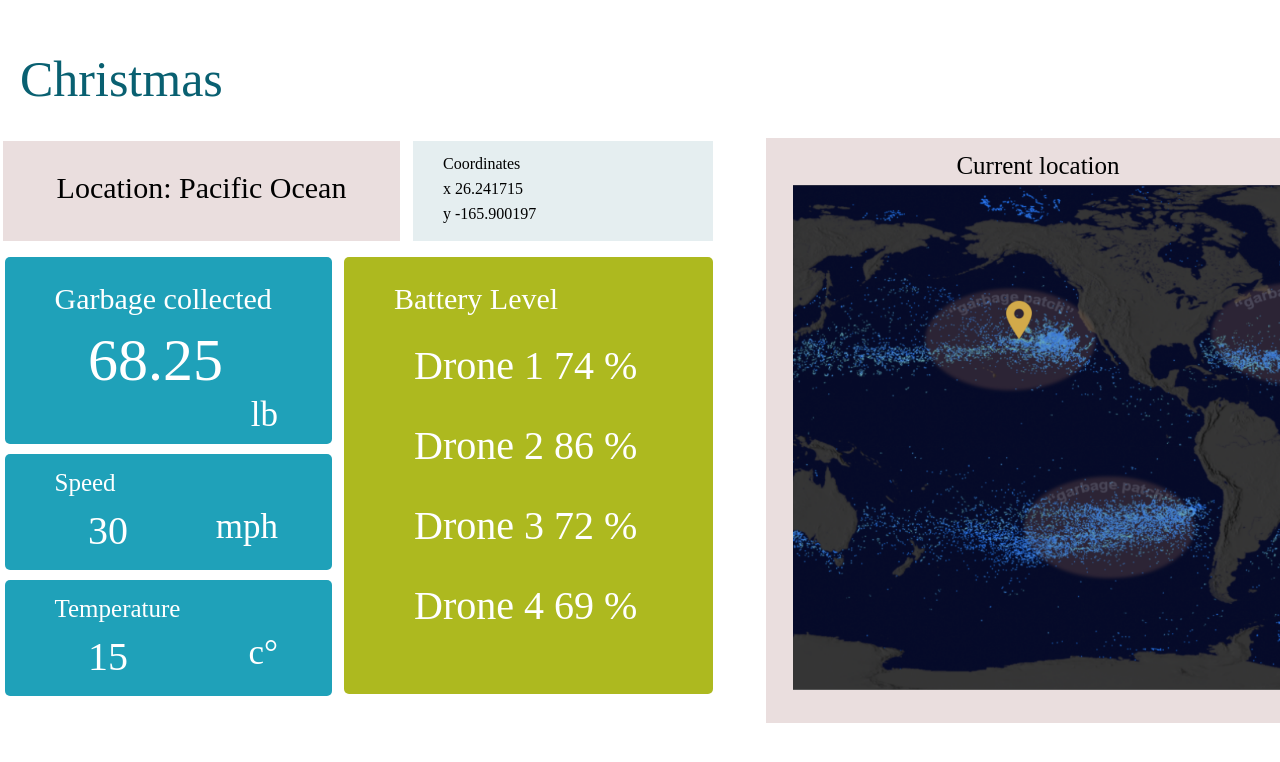
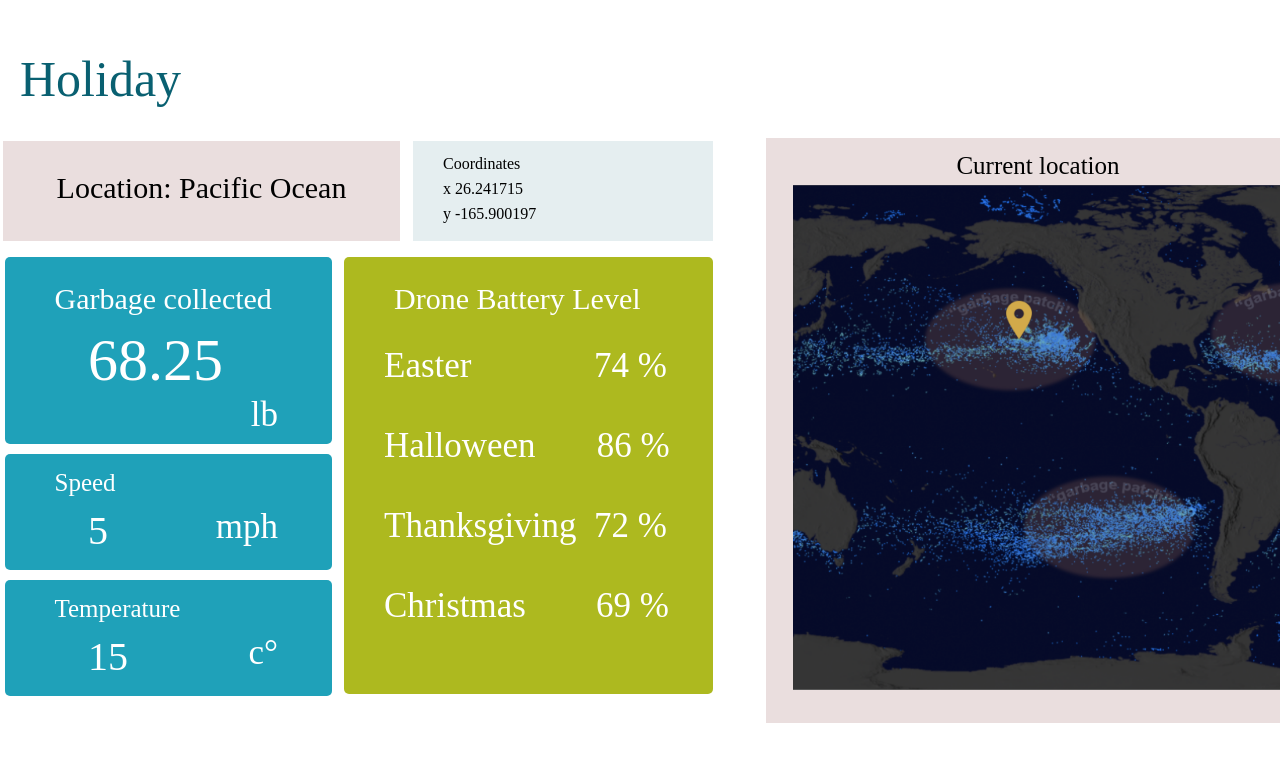
Before and after one commit to tomomii0806/NASA-project, a plain HTML site: page index2.html in a window 1280 px wide. Shown: the top 762 px of the page. Drawn offline with Linux system fonts and the light colour scheme.

Commit message:
fourth commit

```diff
--- a/index2.html
+++ b/index2.html
@@ -9,7 +9,7 @@
     <title>Christmas</title>
 </head>
 <body>
-    <div class="name">Christmas</div>
+    <div class="name">Holiday</div>
     <div class="container1">
         <div class="location">
             Location: Pacific Ocean
@@ -29,7 +29,7 @@
                 </div>
                 <div class="speed">
                     <div id="title2">Speed</div>
-                    <div id="weight">30
+                    <div id="weight">5
                             <div id="lb">mph</div>
                     </div>
                 </div>
@@ -42,11 +42,11 @@
         </div>
 
     <div class="battery">
-            <div id="title">Battery Level</div>
-            <div id="drone">Drone 1    74 %</div>
-            <div id="drone">Drone 2    86 %</div>
-            <div id="drone">Drone 3    72 %</div>
-            <div id="drone">Drone 4    69 %</div>
+            <div id="title">Drone Battery Level</div>
+            <div id="drone">Easter&nbsp;&nbsp;&nbsp;&nbsp;&nbsp;&nbsp;&nbsp;&nbsp;&nbsp;&nbsp;&nbsp;&nbsp;&nbsp;&nbsp;74 %</div>
+            <div id="drone">Halloween&nbsp;&nbsp;&nbsp;&nbsp;&nbsp;&nbsp;&nbsp;86 %</div>
+            <div id="drone">Thanksgiving&nbsp;&nbsp;72 %</div>
+            <div id="drone">Christmas&nbsp;&nbsp;&nbsp;&nbsp;&nbsp;&nbsp;&nbsp;&nbsp;69 %</div>
     </div>
     </div>
 
--- a/style2.css
+++ b/style2.css
@@ -118,9 +118,9 @@
     width: 100px;
 }
 #drone{
-    font-size: 40px;
+    font-size: 35px;
     line-height: 80px;
-    padding-left: 70px;
+    padding-left: 40px;
 }
 .battery{
     float: right;
```
Also changed, not shown: index.html (+1 -1 lines).
